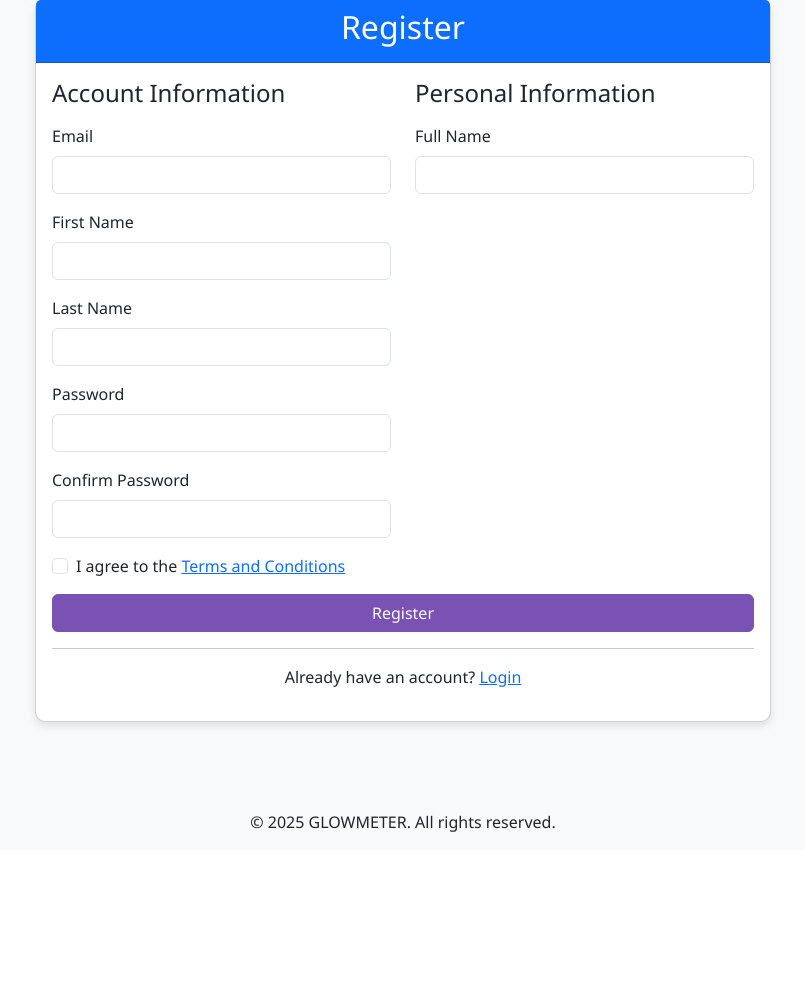
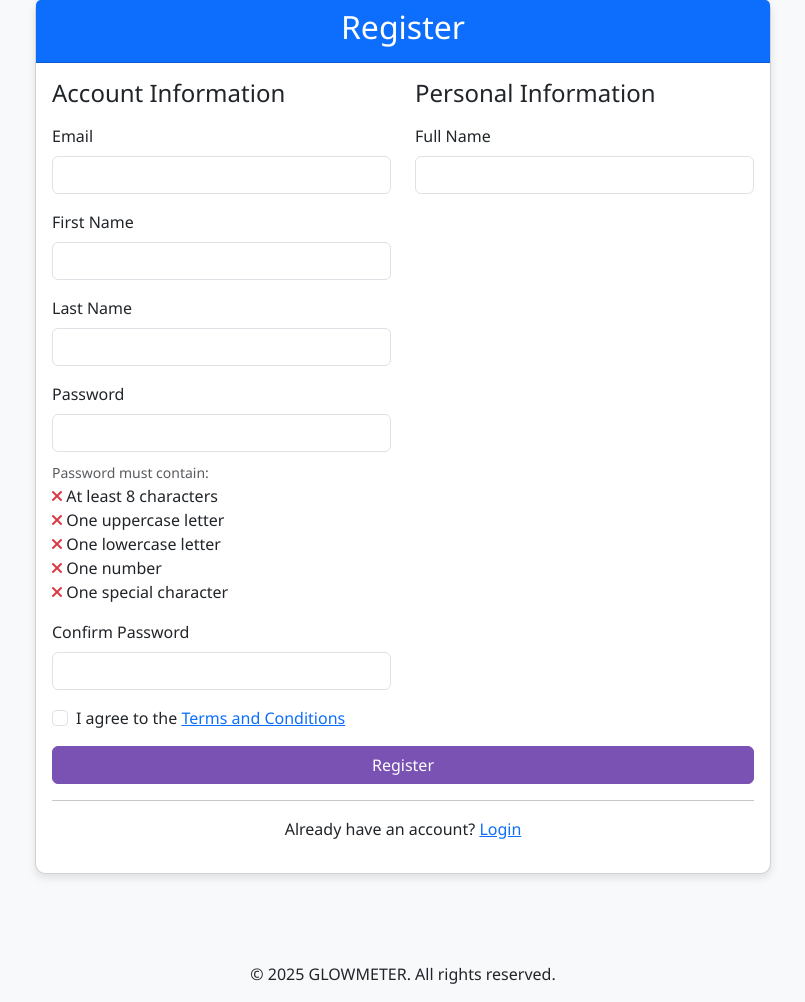
Before and after one commit to TreesaKuriakose/Dr.Skin, a Django app: page /register/ in a window 1280 px wide. Shown: the part 81-1083 px from the top of the page, without its empty margins (237-1042 px from the left). Before the commit the page ends 913 px from the top, so only its background shows below. Run offline with Django 5.2, Linux system fonts and the light colour scheme.

Commit message:
validation commit

```diff
--- a/glowmeter_app/views.py
+++ b/glowmeter_app/views.py
@@ -12,8 +12,16 @@ from django.utils import timezone
 
 class UserRegistrationForm(forms.ModelForm):
     """Form for user registration"""
-    password = forms.CharField(widget=forms.PasswordInput(attrs={'class': 'form-control', 'placeholder': 'Password'}))
-    confirm_password = forms.CharField(widget=forms.PasswordInput(attrs={'class': 'form-control', 'placeholder': 'Confirm Password'}))
+    password = forms.CharField(widget=forms.PasswordInput(attrs={
+        'class': 'form-control',
+        'placeholder': 'Password',
+        'pattern': '^(?=.*[a-z])(?=.*[A-Z])(?=.*\d)(?=.*[@$!%*?&])[A-Za-z\d@$!%*?&]{8,}$',
+        'title': 'Password must be at least 8 characters long and contain at least one uppercase letter, one lowercase letter, one number, and one special character'
+    }))
+    confirm_password = forms.CharField(widget=forms.PasswordInput(attrs={
+        'class': 'form-control',
+        'placeholder': 'Confirm Password'
+    }))
 
     class Meta:
         model = User
@@ -23,6 +31,20 @@ class UserRegistrationForm(forms.ModelForm):
             'first_name': forms.TextInput(attrs={'class': 'form-control', 'placeholder': 'First Name'}),
             'last_name': forms.TextInput(attrs={'class': 'form-control', 'placeholder': 'Last Name'}),
         }
+
+    def clean_password(self):
+        password = self.cleaned_data.get('password')
+        if len(password) < 8:
+            raise forms.ValidationError("Password must be at least 8 characters long")
+        if not any(char.isupper() for char in password):
+            raise forms.ValidationError("Password must contain at least one uppercase letter")
+        if not any(char.islower() for char in password):
+            raise forms.ValidationError("Password must contain at least one lowercase letter")
+        if not any(char.isdigit() for char in password):
+            raise forms.ValidationError("Password must contain at least one number")
+        if not any(char in "!@#$%^&*(),.?\":{}|<>" for char in password):
+            raise forms.ValidationError("Password must contain at least one special character")
+        return password
 
     def clean_confirm_password(self):
         password = self.cleaned_data.get('password')
@@ -130,7 +152,7 @@ def register_doctor(request):
             doctor.user = user
             doctor.save()
 
-            messages.success(request, f"Doctor registration successful! Email: {user.email}")
+            messages.success(request, f"Doctor registration successful! successfilly sent the password to Email: {user.email}")
             return redirect('dashboard')
         else:
             # Print detailed form errors
--- a/templates/register.html
+++ b/templates/register.html
@@ -11,7 +11,7 @@
                     <h2>{% if user_type == 'doctor' %}Register New Doctor{% else %}Register{% endif %}</h2>
                 </div>
                 <div class="card-body">
-                    <form method="post">
+                    <form method="post" id="registrationForm">
                         {% csrf_token %}
 
                         <div class="row">
@@ -50,12 +50,26 @@
 
                                 <div class="mb-3">
                                     <label for="{{ user_form.password.id_for_label }}" class="form-label">Password</label>
-                                    <input type="password" name="{{ user_form.password.html_name }}" id="{{ user_form.password.id_for_label }}" class="form-control {% if user_form.password.errors %}is-invalid{% endif %}" required>
+                                    <input type="password" name="{{ user_form.password.html_name }}" id="{{ user_form.password.id_for_label }}"
+                                           class="form-control {% if user_form.password.errors %}is-invalid{% endif %}"
+                                           required
+                                           pattern="^(?=.*[a-z])(?=.*[A-Z])(?=.*\d)(?=.*[@$!%*?&])[A-Za-z\d@$!%*?&]{8,}$"
+                                           title="Password must be at least 8 characters long and contain at least one uppercase letter, one lowercase letter, one number, and one special character">
                                     {% if user_form.password.errors %}
                                         <div class="invalid-feedback">
                                             {{ user_form.password.errors }}
                                         </div>
                                     {% endif %}
+                                    <div class="password-requirements mt-2">
+                                        <small class="text-muted">Password must contain:</small>
+                                        <ul class="list-unstyled">
+                                            <li id="length-check"><i class="fas fa-times text-danger"></i> At least 8 characters</li>
+                                            <li id="uppercase-check"><i class="fas fa-times text-danger"></i> One uppercase letter</li>
+                                            <li id="lowercase-check"><i class="fas fa-times text-danger"></i> One lowercase letter</li>
+                                            <li id="number-check"><i class="fas fa-times text-danger"></i> One number</li>
+                                            <li id="special-check"><i class="fas fa-times text-danger"></i> One special character</li>
+                                        </ul>
+                                    </div>
                                 </div>
 
                                 <div class="mb-3">
@@ -66,6 +80,9 @@
                                             {{ user_form.confirm_password.errors }}
                                         </div>
                                     {% endif %}
+                                    <div id="password-match" class="invalid-feedback">
+                                        Passwords do not match
+                                    </div>
                                 </div>
                             </div>
 
@@ -165,4 +182,58 @@
         </div>
     </div>
 </div>
+
+{% block extra_js %}
+<script>
+document.addEventListener('DOMContentLoaded', function() {
+    const passwordInput = document.getElementById('{{ user_form.password.id_for_label }}');
+    const confirmPasswordInput = document.getElementById('{{ user_form.confirm_password.id_for_label }}');
+
+    // Password validation checks
+    function validatePassword() {
+        const password = passwordInput.value;
+
+        // Update check marks
+        document.getElementById('length-check').innerHTML =
+            `<i class="fas fa-${password.length >= 8 ? 'check text-success' : 'times text-danger'}"></i> At least 8 characters`;
+
+        document.getElementById('uppercase-check').innerHTML =
+            `<i class="fas fa-${/[A-Z]/.test(password) ? 'check text-success' : 'times text-danger'}"></i> One uppercase letter`;
+
+        document.getElementById('lowercase-check').innerHTML =
+            `<i class="fas fa-${/[a-z]/.test(password) ? 'check text-success' : 'times text-danger'}"></i> One lowercase letter`;
+
+        document.getElementById('number-check').innerHTML =
+            `<i class="fas fa-${/\d/.test(password) ? 'check text-success' : 'times text-danger'}"></i> One number`;
+
+        document.getElementById('special-check').innerHTML =
+            `<i class="fas fa-${/[@$!%*?&]/.test(password) ? 'check text-success' : 'times text-danger'}"></i> One special character`;
+    }
+
+    // Check if passwords match
+    function validatePasswordMatch() {
+        const password = passwordInput.value;
+        const confirmPassword = confirmPasswordInput.value;
+
+        if (password === confirmPassword) {
+            confirmPasswordInput.classList.remove('is-invalid');
+            document.getElementById('password-match').style.display = 'none';
+        } else {
+            confirmPasswordInput.classList.add('is-invalid');
+            document.getElementById('password-match').style.display = 'block';
+        }
+    }
+
+    // Add event listeners
+    passwordInput.addEventListener('input', validatePassword);
+    confirmPasswordInput.addEventListener('input', validatePasswordMatch);
+    passwordInput.addEventListener('input', validatePasswordMatch);
+
+    // Initial validation
+    validatePassword();
+    validatePasswordMatch();
+});
+</script>
 {% endblock %}
+
+{% endblock %}
```
Also changed, not shown: db.sqlite3.
